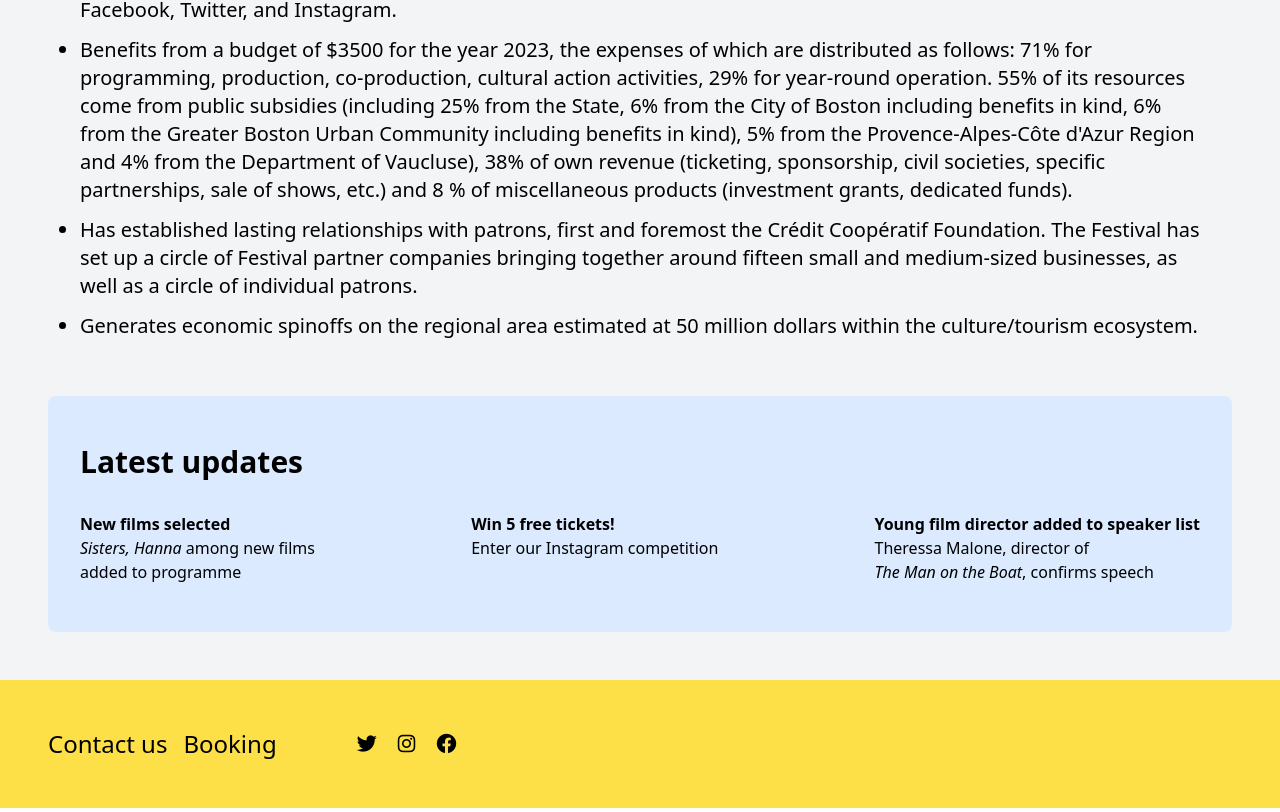
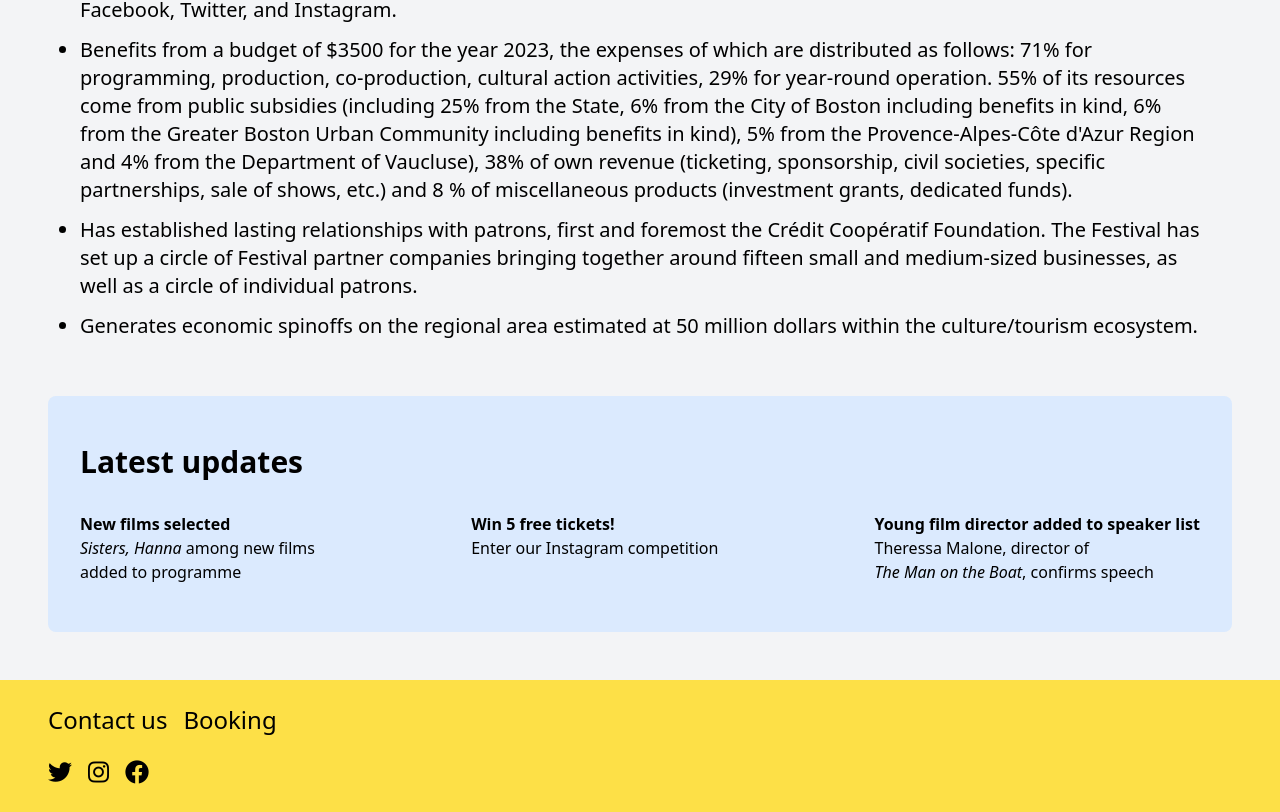
Before and after one commit to tssa017/watch_it_outside, a plain HTML site: page src/pages/about.html in a window 1280 px wide. Shown: the part 1088-1900 px from the top of the page. Drawn offline with Linux system fonts and the light colour scheme.

Commit message:
:iphone: make header + footer responsive

```diff
--- a/src/pages/about.html
+++ b/src/pages/about.html
@@ -15,17 +15,19 @@
     </head>
     <body class="font-inter">
         <!-- Header section -->
-        <header class="bg-yellow-300 p-8 flex items-center justify-between">
-            <div class="flex-col">
+        <header
+            class="bg-yellow-300 p-8 flex items-center justify-between flex-wrap"
+        >
+            <div class="flex-col md:flex-row">
                 <a href="../../index.html">
                     <h1 class="p-4 text-6xl">Watch it outside</h1>
                     <h2 class="p-4 text-5xl">Boston edition</h2>
                 </a>
             </div>
-            <nav class="p-8 text-2xl">
+            <nav class="p-4 text-2xl">
                 <ul class="flex justify-end space-x-4 list-none">
                     <li class="hover:font-bold">
-                        <a href="./about.html">About</a>
+                        <a href="./about.html" class="font-bold">About</a>
                     </li>
                     <li class="hover:font-bold">
                         <a href="./booking.html">Booking</a>
@@ -84,28 +86,40 @@
         <!-- End main section -->
 
         <!-- Footer section -->
-        <footer class="bg-yellow-300 flex items-center">
-            <nav class="p-12 text-2xl">
+        <footer class="bg-yellow-300 flex">
+            <nav class="px-12 py-6 text-2xl flex-col">
                 <ul class="flex space-x-4 list-none">
                     <li class="hover:font-bold">
                         <a href="./contact.html">Contact us</a>
                     </li>
-                    <li class="hover:font-bold">
+                    <li class="hover:font-bold pr-5">
                         <a href="./booking.html">Booking</a>
                     </li>
                 </ul>
+                <ul class="flex flex-row pt-5">
+                    <li>
+                        <a href="https://twitter.com/"
+                            ><i
+                                class="fa-brands fa-twitter pr-4 hover:font-bold"
+                            ></i
+                        ></a>
+                    </li>
+                    <li>
+                        <a href="https://instagram.com/"
+                            ><i
+                                class="fa-brands fa-instagram pr-4 hover:font-bold"
+                            ></i
+                        ></a>
+                    </li>
+                    <li>
+                        <a href="https://facebook.com/"
+                            ><i
+                                class="fa-brands fa-facebook hover:font-bold"
+                            ></i
+                        ></a>
+                    </li>
+                </ul>
             </nav>
-            <div class="pl-8 text-xl">
-                <a href="https://twitter.com/"
-                    ><i class="fa-brands fa-twitter pr-4 hover:font-bold"></i
-                ></a>
-                <a href="https://instagram.com/"
-                    ><i class="fa-brands fa-instagram pr-4 hover:font-bold"></i
-                ></a>
-                <a href="https://facebook.com/"
-                    ><i class="fa-brands fa-facebook hover:font-bold"></i
-                ></a>
-            </div>
         </footer>
         <!-- End footer section -->
     </body>
```
Also changed, not shown: index.html (+31 -17 lines), src/pages/booking.html (+32 -18 lines), src/pages/contact.html (+31 -17 lines), dist/output.css.
